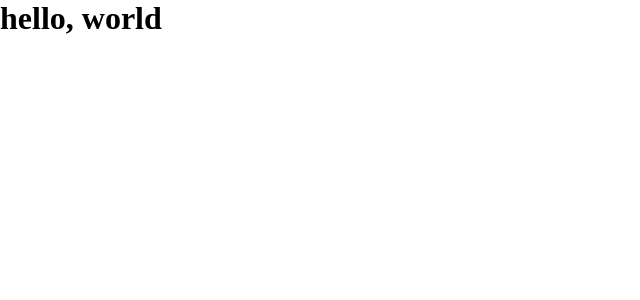
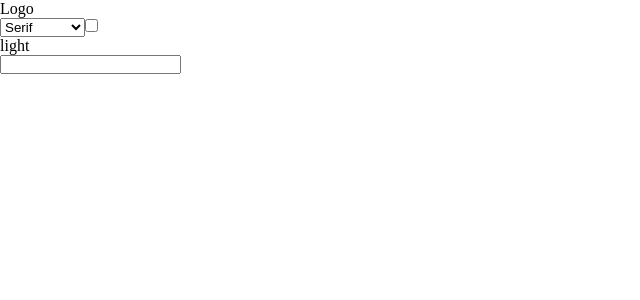
Before and after one commit to fosseddy/web-sandbox, a Vue app in the folder fntedmtr/dictapp/: page / in a window 1280 px wide. Shown: the top 300 px of the page, without its empty margins (0-640 px from the left). Built offline with nearby package versions, Linux system fonts and the light colour scheme.

Commit message:
loading of word and audio

```diff
--- a/fntedmtr/dictapp/src/app.vue
+++ b/fntedmtr/dictapp/src/app.vue
@@ -2,21 +2,103 @@
 export default {
     data() {
         return {
+            word: "",
+            loading: false,
+            data: null,
+            error: null,
+            audio: new Audio()
         };
     },
 
-    computed: {
+    methods: {
+        async queryDictionary() {
+            this.word = this.word.trim();
+            if (!this.word.length) return;
+
+            // @Note(art): if audio is present then canplaythough
+            // event listener stops the page loading state
+            this.loading = true;
+            this.error = null
+            this.data = null;
+
+            const apiURL = `https://api.dictionaryapi.dev/api/v2/` +
+                           `entries/en/${this.word}`;
+            try {
+                const res = await fetch(apiURL);
+                if (!res.ok) {
+                    this.error = await res.json();
+                    return;
+                }
+
+                this.data = await res.json();
+                this.data = this.data[0];
+
+                const p = this.data.phonetics.find(it => it.audio?.length > 0);
+                if (p) {
+                    this.data.hasAudio = true;
+                    this.audio.src = p.audio;
+                    this.audio.load();
+                } else {
+                    this.loading = false;
+                }
+            } catch {
+                console.error(err);
+                this.error = {
+                    title: "Something Went Wrong",
+                    message: "Sorry pal, something went wrong, try checking your internet connection."
+                }
+                this.loading = false;
+            }
+        },
+
+        stopLoading() {
+            this.loading = false;
+        }
     },
 
-    methods: {
+    created() {
+        this.audio.addEventListener("canplaythrough", this.stopLoading);
+    },
+
+    unmounted() {
+        this.audio.removeEventListener("canplaythrough", this.stopLoading);
     }
 };
 </script>
 
 <template>
-<div>
-    <h1>hello, world</h1>
-</div>
+    <div>
+        <header>
+            <div>Logo</div>
+
+            <select>
+                <option>Serif</option>
+                <option>Mono</option>
+                <option>Sans-Serif</option>
+            </select>
+            <input type="checkbox">
+            <div>light</div>
+
+            <form @submit.prevent="queryDictionary()">
+                <input v-model="word">
+            </form>
+        </header>
+
+        <main>
+            <div v-if="loading">
+                <h1>Loading...</h1>
+            </div>
+            <div v-else-if="error">
+                <h1>{{ error.title }}</h1>
+                <p>{{ error.message }}</p>
+            </div>
+            <header v-else-if="data">
+                <h1>{{ data.word }}</h1>
+                <p>{{ data.phonetic }}</p>
+                <button v-if="data.hasAudio" @click="audio.play()" >Play</button>
+            </header>
+        </main>
+    </div>
 </template>
 
 <style scoped>
```
